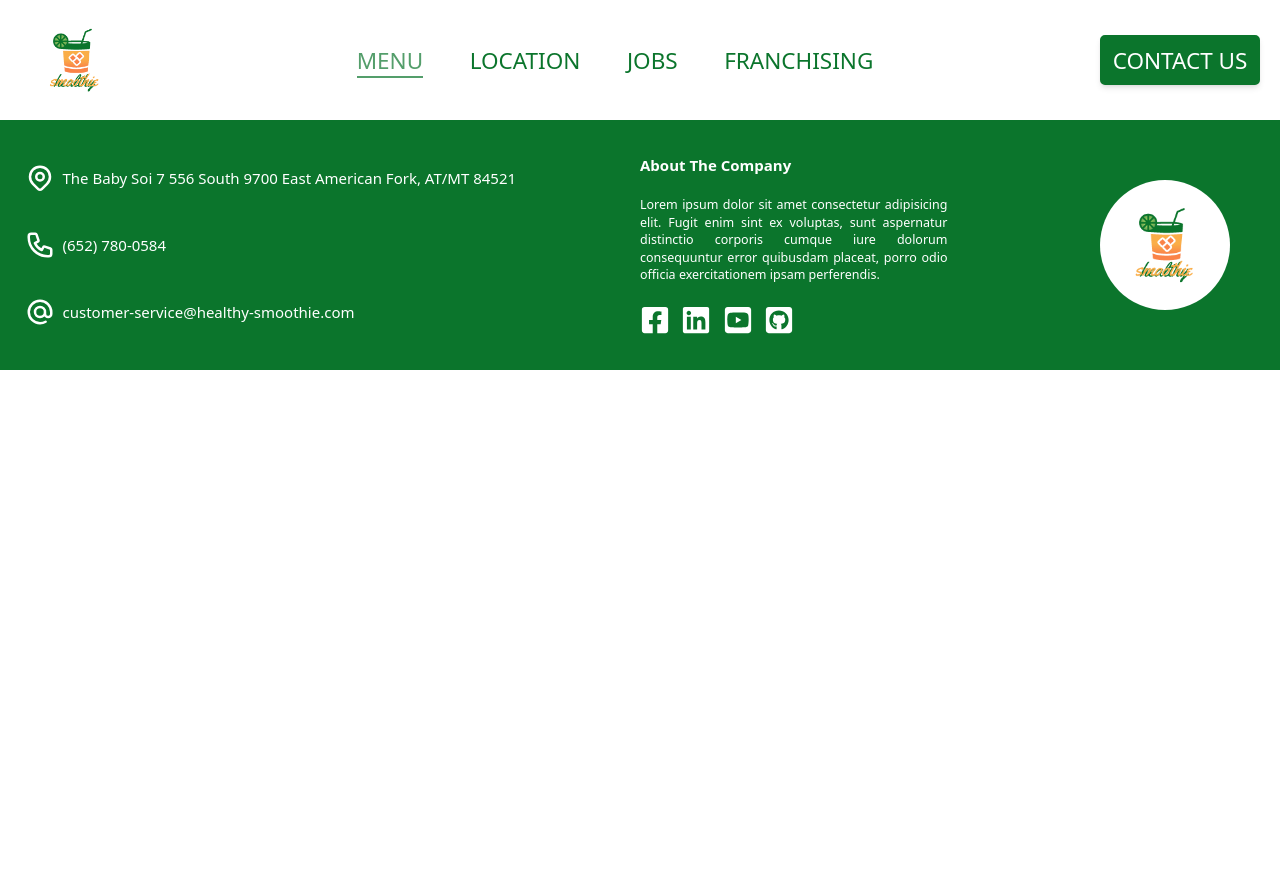
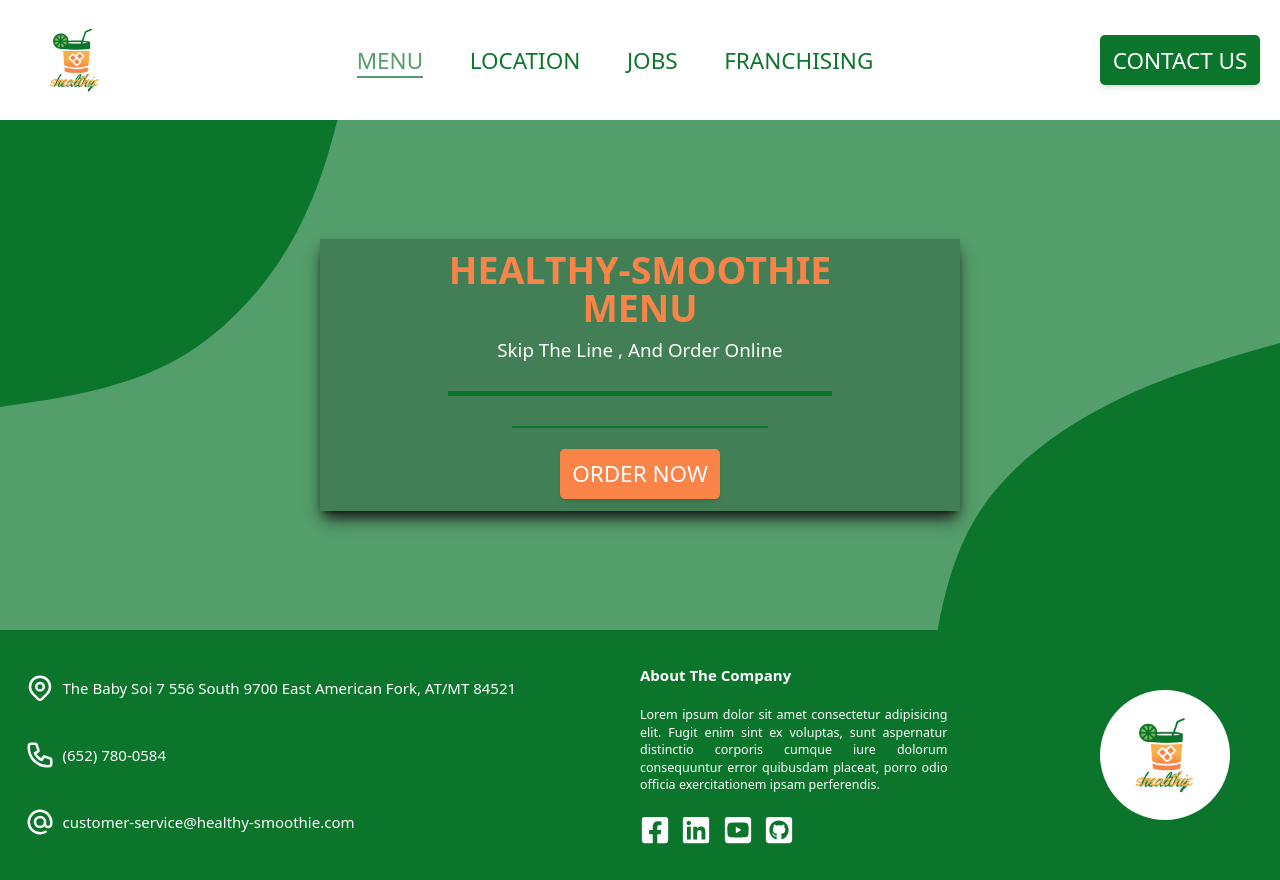
Before and after one commit to freesudani/Healthy-Smoothie, a React (Create React App) app: page /menu in a window 1280 px wide. Before the commit the page ends 800 px from the top, so only its background shows below. Built offline with nearby package versions, Linux system fonts and the light colour scheme.

Commit message:
Fix Animation Hero Section    Add OrderOnline

```diff
--- a/src/App.tsx
+++ b/src/App.tsx
@@ -4,6 +4,7 @@ import Home from "./pages/Home";
 import Navbar from "./components/Navbar";
 import Footer from "./components/Footer";
 import Franchising from "./pages/Franchising";
+import Menu from "./pages/Menu";
 
 const App: FC = () => {
   return (
@@ -13,6 +14,7 @@ const App: FC = () => {
         <Route path="/" element={<Navigate to="/home" />} />
         <Route path="/home" element={<Home />} />
         <Route path="/franchising" element={<Franchising />} />
+        <Route path="/menu" element={<Menu />} />
       </Routes>
       <Footer />
     </div>
--- a/src/animations/HeroAnimation.ts
+++ b/src/animations/HeroAnimation.ts
@@ -13,7 +13,7 @@ export const heroVariants = {
       type: "spring",
       mass: 0.4,
       damping: 8,
-      staggerChildren: 0.4,
+      staggerChildren: 0.9,
       when: "beforeChildren",
     },
   },
@@ -23,19 +23,20 @@ export const childVariants = {
   hidden: {
     opacity: 0,
     x: "100vw",
-    transition: {
-      staggerChildren: 0.5,
-    },
   },
   visible: {
     opacity: 1,
     x: 0,
     transition: {
       type: "spring",
-      mass: 0.4,
-      damping: 8,
-      staggerChildren: 0.4,
-      when: "beforeChildren",
+      mass: 0.8,
+      damping: 9,
+      ease: "easeIn",
     },
   },
+  exit: {
+    x: "-100vw",
+    opacity: 0,
+    transition: { ease: "easeOut" },
+  },
 };
--- /dev/null
+++ b/src/animations/OrderAnimation.ts
@@ -0,0 +1,27 @@
+export const OrderVariants = {
+  hidden: {
+    scale: 0.5,
+    transition: {
+      staggerChildren: 0.2,
+      staggerDirection: -1,
+    },
+  },
+  visible: {
+    scale: 1,
+    transition: {
+      staggerChildren: 0.2,
+      staggerDirection: 1,
+      type: "spring",
+      ease: "easeIn",
+      stiffness: 50,
+      duration: 0.5,
+    },
+  },
+};
+
+export const itemVariants = {
+  hidden: {
+    x: "-100vw",
+  },
+  visible: { x: 0, transition: { duration: 1 } },
+};
--- a/src/components/Hero.tsx
+++ b/src/components/Hero.tsx
@@ -30,6 +30,9 @@ const Hero: FC = () => {
         {!showSlide && (
           <motion.div
             variants={childVariants}
+            initial="hidden"
+            animate="visible"
+            exit="exit"
             className="w-3/6 sm:w-4/6 mb:w-5/6 h-7/12 py-5 z-10 shadow-lg shadow-neutral-900 grid grid-cols-2 grid-rows-2 bg-black bg-opacity-20"
           >
             <div className="flex justify-center items-center">
@@ -57,6 +60,9 @@ const Hero: FC = () => {
         {showSlide && (
           <motion.div
             variants={childVariants}
+            initial="hidden"
+            animate="visible"
+            exit="exit"
             className="w-3/6 h-7/12 py-5 z-10 shadow-lg shadow-neutral-900  bg-alcohol-bg   bg-no-repeat bg-center bg-cover "
           >
             <div className="flex justify-center items-center m-12  bg-black/80">
--- /dev/null
+++ b/src/components/OrderOnline.tsx
@@ -0,0 +1,44 @@
+import React, { FC } from "react";
+import { motion } from "framer-motion";
+import { OrderVariants, itemVariants } from "../animations/OrderAnimation";
+
+const OrderOnline: FC = () => {
+  return (
+    <div className="w-screen h-[51rem] relative bg-hero-bg bg-no-repeat bg-center bg-cover flex justify-center items-center ">
+      <motion.div
+        variants={OrderVariants}
+        initial="hidden"
+        animate="visible"
+        className="w-3/6 sm:w-4/6 mb:w-5/6 h-7/12 py-5 z-10 shadow-lg shadow-neutral-900 flex flex-col justify-between items-center bg-black bg-opacity-20"
+      >
+        <div>
+          <h1 className="text-6xl ph:text-5xl text-secondary-200 font-bold text-center uppercase">
+            Healthy-Smoothie <br /> Menu
+          </h1>
+        </div>
+        <div className="my-5">
+          <h4 className="text-3xl ph:text-2xl text-white text-center capitalize">
+            Skip the line , and order online
+          </h4>
+        </div>
+
+        <motion.span
+          variants={itemVariants}
+          className="h-2 w-3/5 bg-primary-200 my-7"
+        ></motion.span>
+        <motion.span
+          variants={itemVariants}
+          className="h-1 w-2/5 bg-primary-200 my-5"
+        ></motion.span>
+
+        <div className="mt-3">
+          <button className="lgbt ph:mdbt secondarybt uppercase">
+            order now
+          </button>
+        </div>
+      </motion.div>
+    </div>
+  );
+};
+
+export default OrderOnline;
--- /dev/null
+++ b/src/pages/Menu.tsx
@@ -0,0 +1,12 @@
+import React, { FC } from "react";
+import OrderOnline from "../components/OrderOnline";
+
+const Menu: FC = () => {
+  return (
+    <div>
+      <OrderOnline />
+    </div>
+  );
+};
+
+export default Menu;
```
